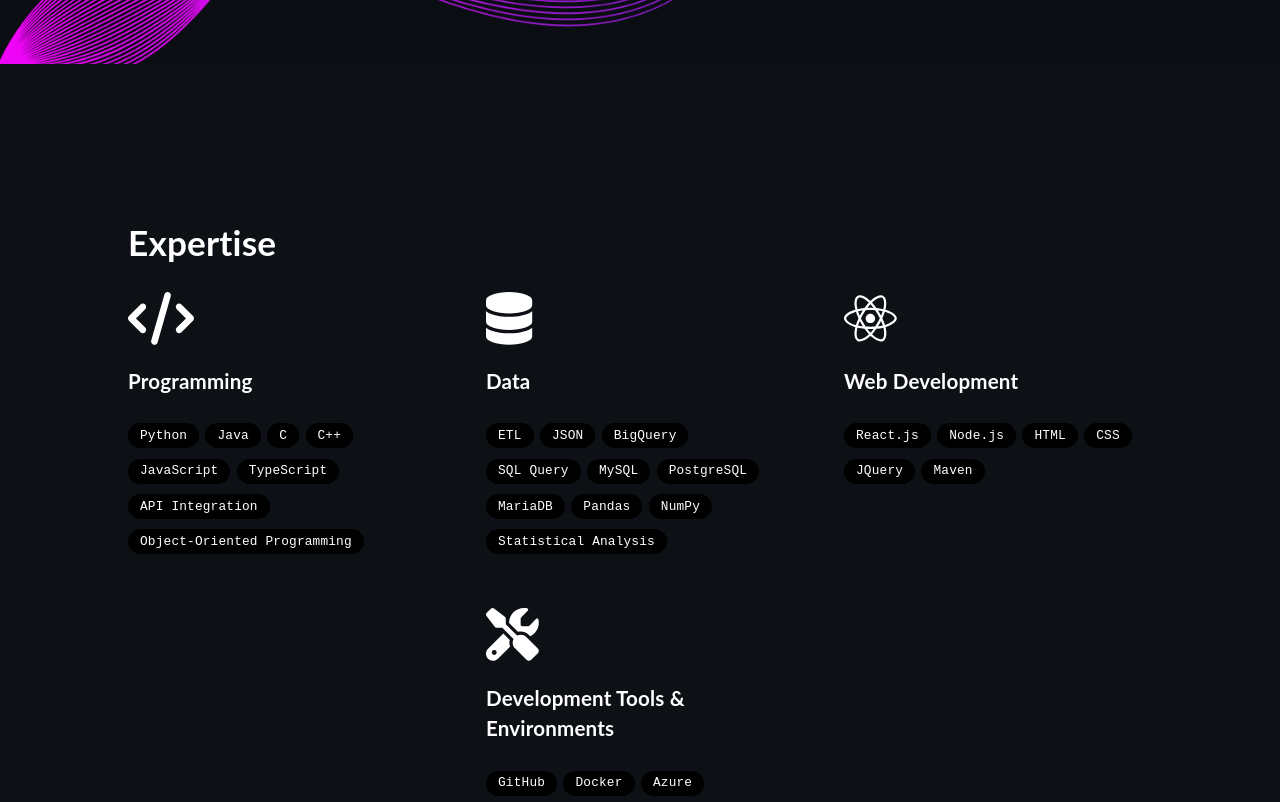
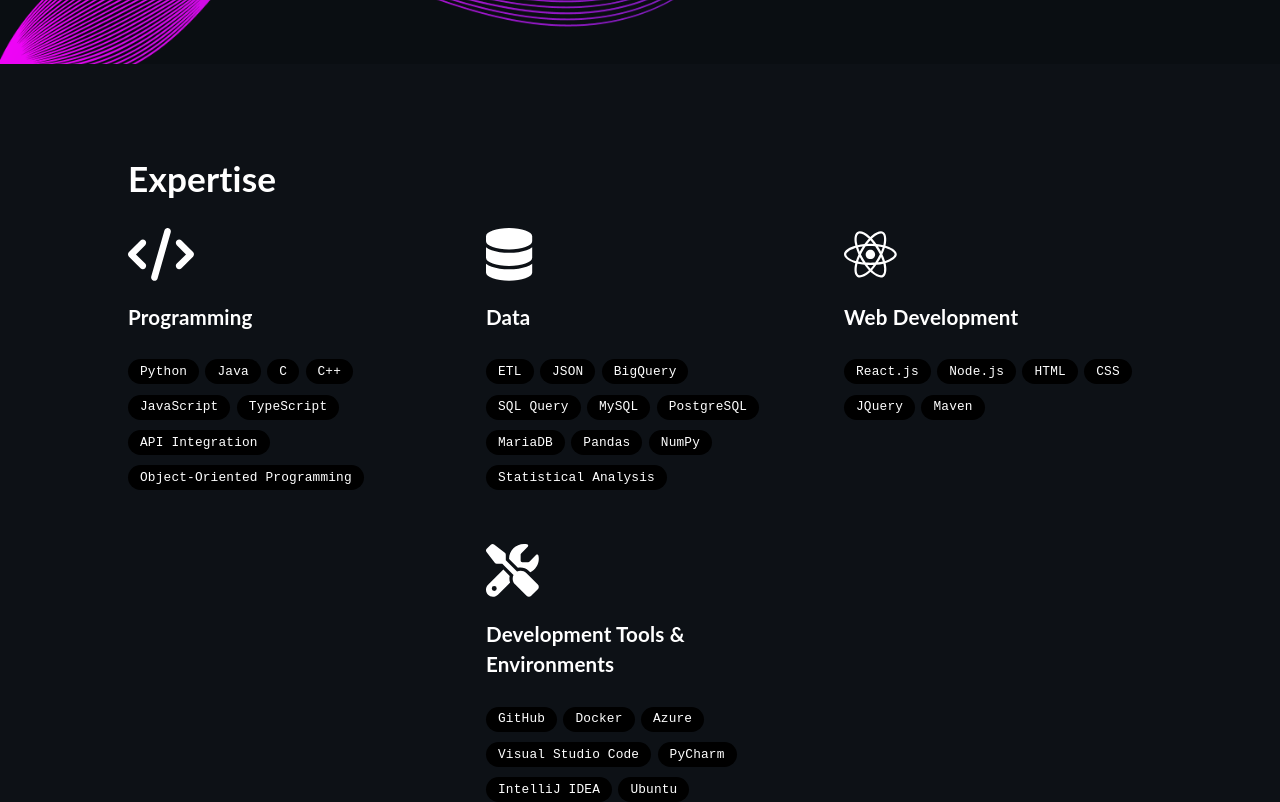
Before and after one commit to AbeKing13/my-portfolio, a React (Create React App) app: page / in a window 1280 px wide. Shown: the part 560-1362 px from the top of the page. Built offline with nearby package versions, Linux system fonts and the light colour scheme.

Commit message:
Minor css change

```diff
--- a/src/assets/styles/Expertise.scss
+++ b/src/assets/styles/Expertise.scss
@@ -10,7 +10,7 @@
 }
 
 .skills-container {
-  padding: 5% 10%;
+  padding: 0% 10%;
   display: flex;
   flex-direction: column;
   text-align: left;
```
